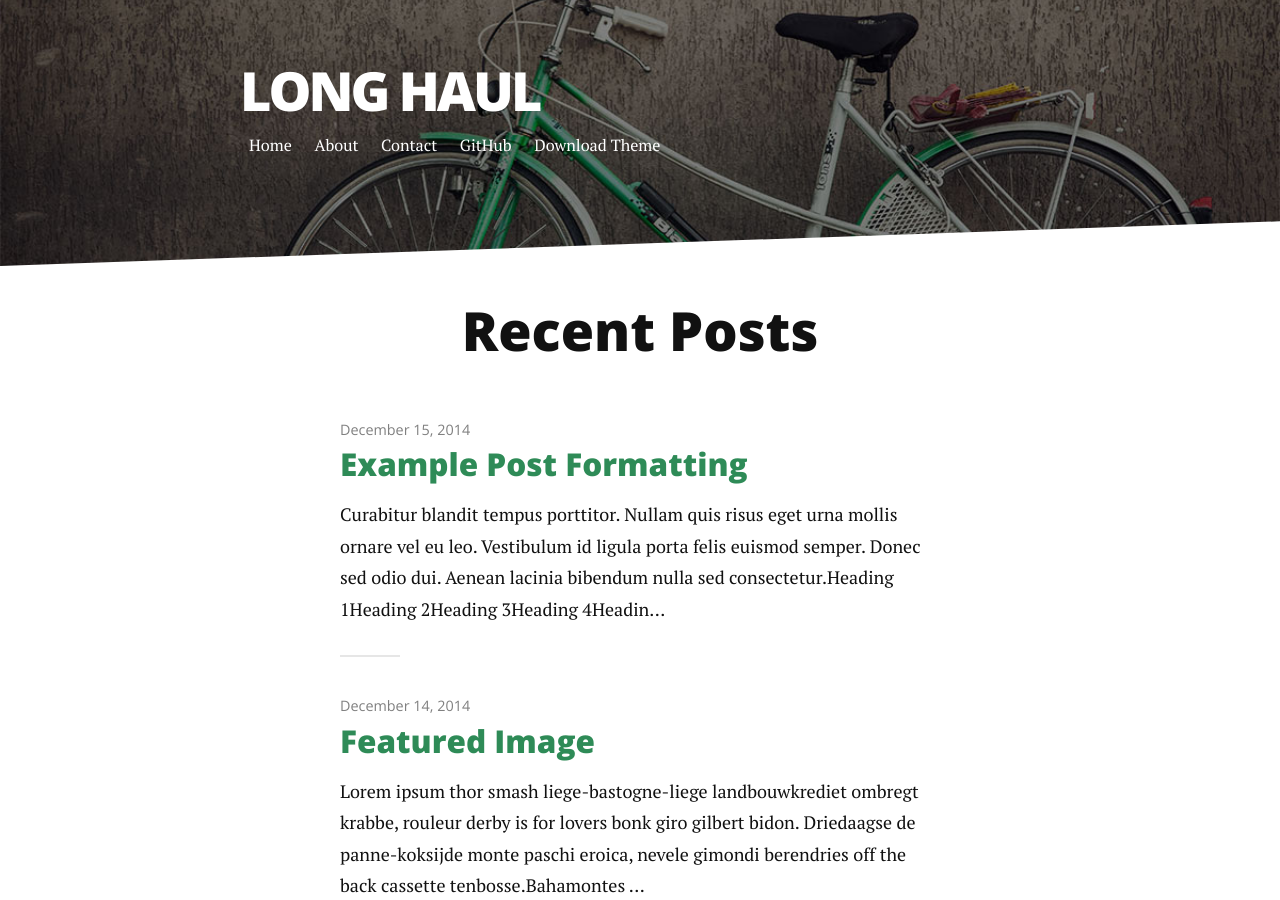
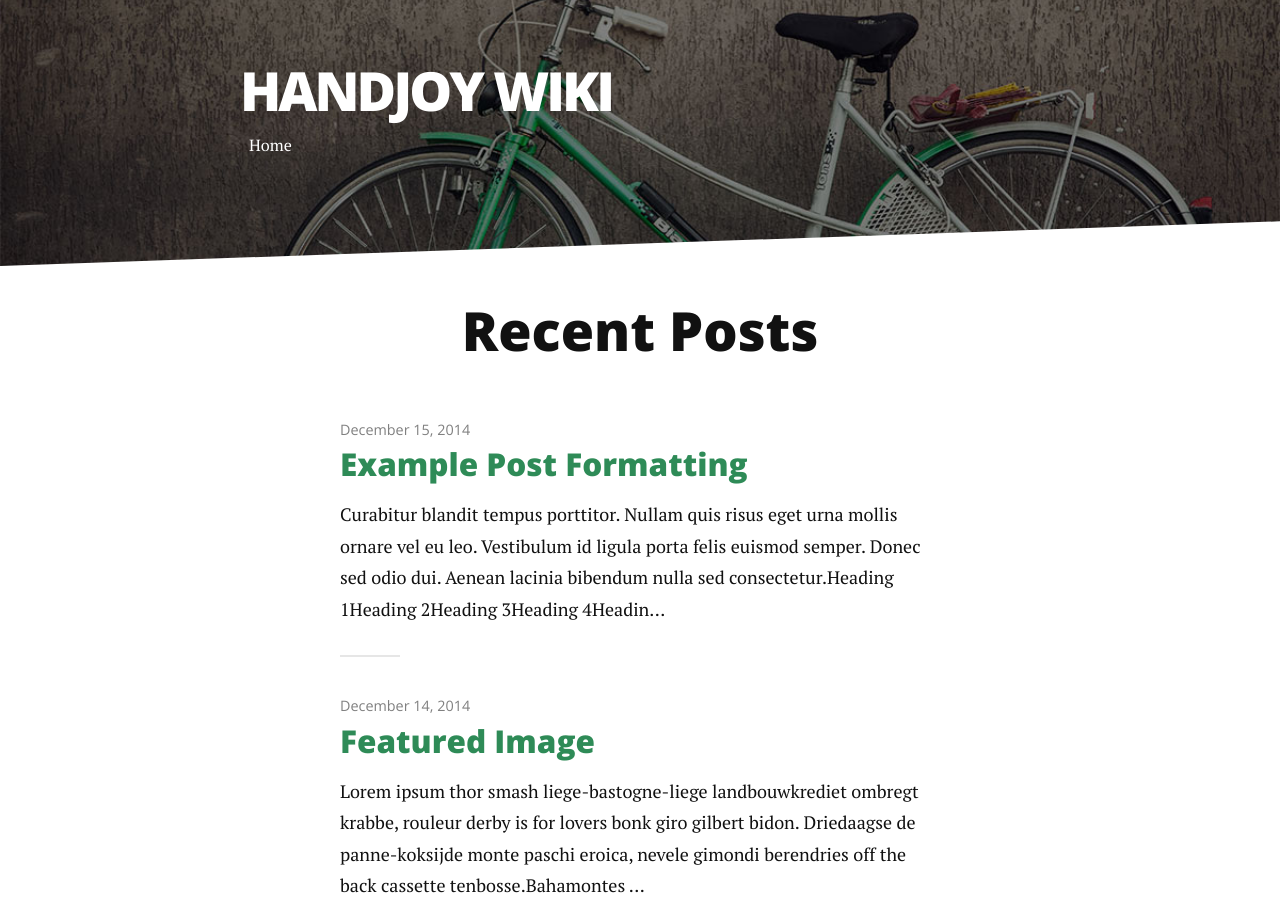
Before and after one commit to handjoy/handjoy.github.io, a Jekyll site: the page built from index.html, in a window 1280 px wide and 900 px high. Built offline with Jekyll 4.4.1, drawn with Linux system fonts in a browser that asks for light colours; nearby versions of some CDN libraries; the list of posts is cut into pages by our own code.

Commit message:
update title and navigation

```diff
--- a/_config.yml
+++ b/_config.yml
@@ -1,7 +1,7 @@
-title: Long Haul
-description: Long Form Jekyll theme built with SASS / COMPASS / SUSY
+title: HandJoy Wiki
+description: HandJoy Wiki build by LONG HAUL's theme
 
-url: http://brianmaierjr.github.com/long-haul
+url: https://handjoy.github.io
 baseurl: ""
 paginate_path: "blog/page:num/"
 permalink: blog/:title/
@@ -14,10 +14,10 @@
 navigation:
  - title: Home
    url: /index.html
- - title: About
-   url: /about
- - title: Contact
-   url: /contact
+ # - title: About
+   # url: /about
+ # - title: Contact
+   # url: /contact
 
 social:
    github: brianmaierjr
--- a/_includes/header.html
+++ b/_includes/header.html
@@ -8,9 +8,7 @@
                      <a href="{{ link.url | prepend: site.baseurl }}">{{ link.title }}</a>
                  </li>
                  {% endfor %}
-                 <li> <a href="https://github.com/brianmaierjr/long-haul" target="_blank">GitHub</a></li>
-                 <li><a href="https://github.com/brianmaierjr/long-haul/archive/master.zip">Download Theme</a></li>
-             </ul>
+                </ul>
          </nav>
      </div>
  </div><!-- end .header -->
```
